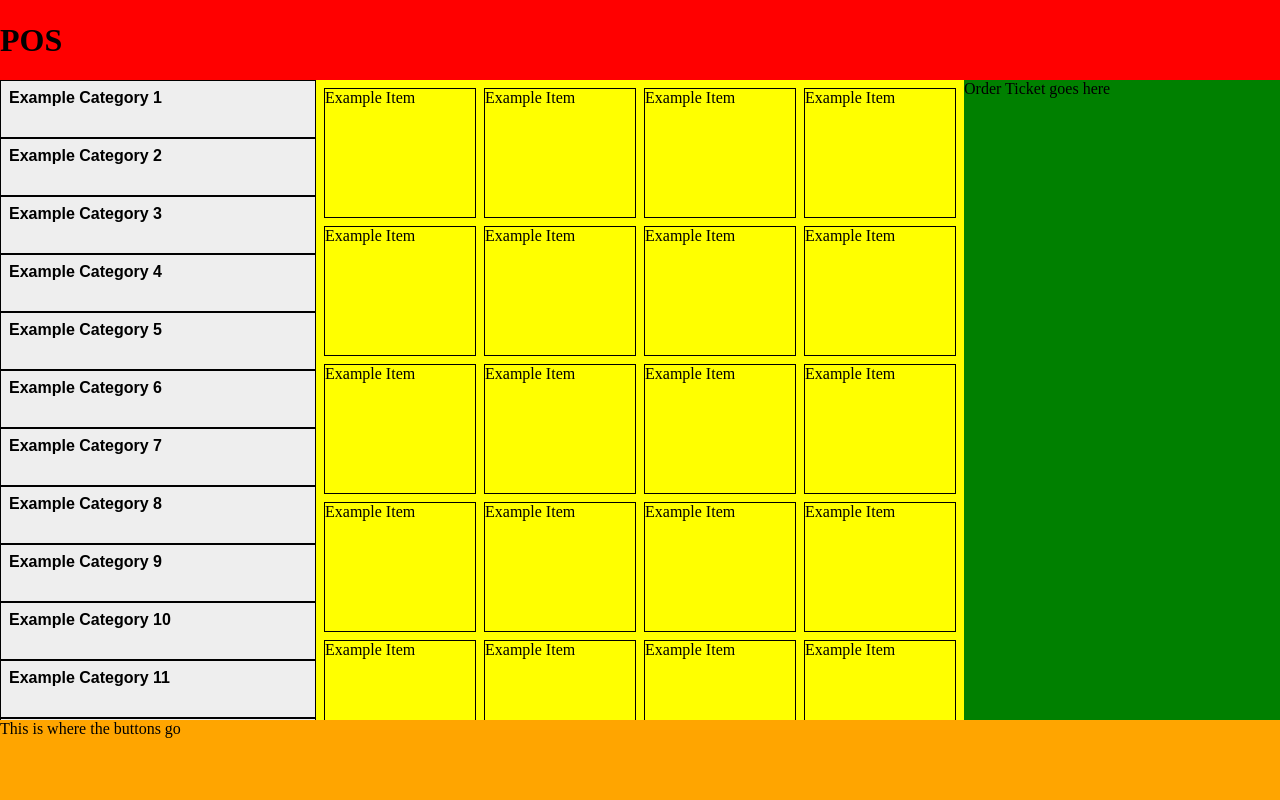
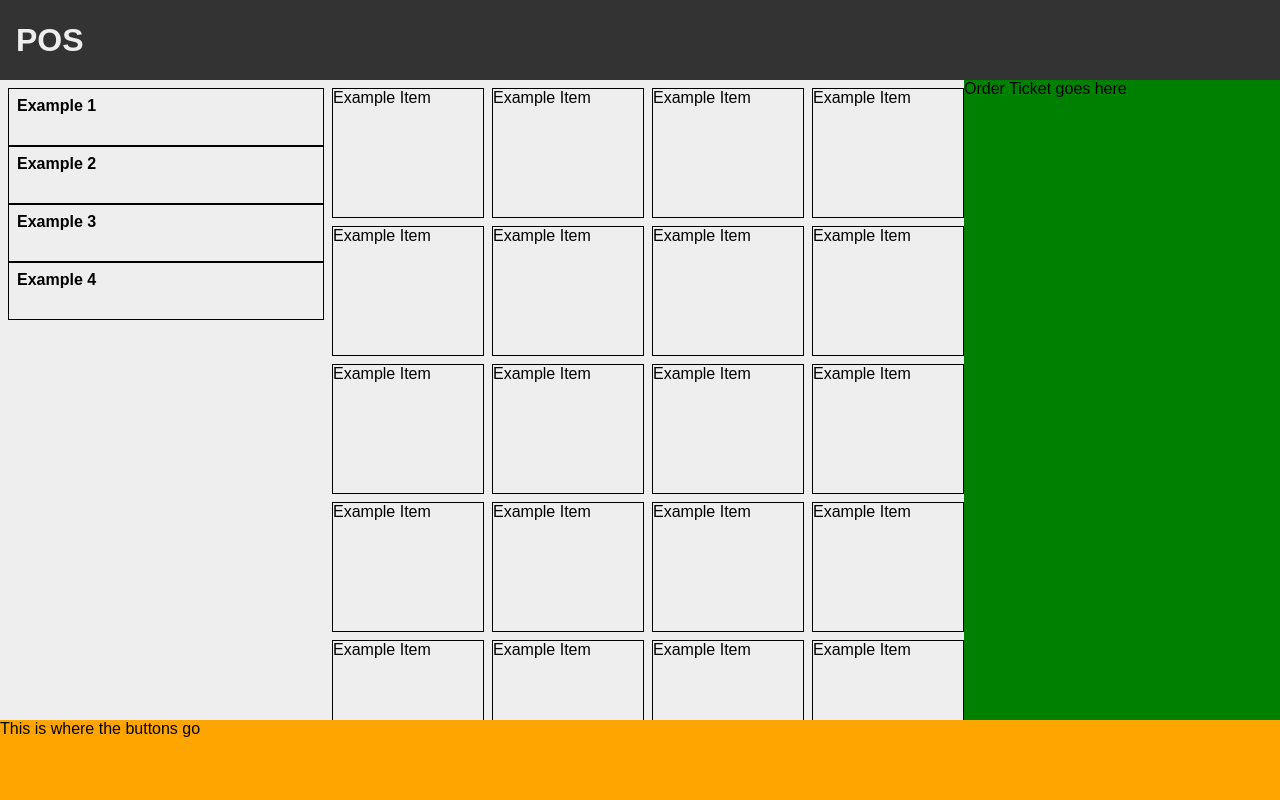
Before and after one commit to gitnamehere/point-of-sale-group-project, a website: page app/public/pos/ordering/index.html in a window 1280 px wide. Drawn offline with Linux system fonts and the light colour scheme.

Commit message:
minor updates

```diff
--- a/app/public/pos/ordering/script.js
+++ b/app/public/pos/ordering/script.js
@@ -1,11 +1,18 @@
 console.log("Hello World!");
 
-let categories = document.getElementById("categories");
+const categoryList = document.getElementById("categories");
+const itemGrid = document.getElementById("items");
 
-for (let i = 0; i < 25; i++) {
+let categories = ["Example 1", "Example 2", "Example 3", "Example 4"];
+
+for (let i = 0; i < categories.length; i++) {
     let category = document.createElement("div");
     category.className = "category-item"
-    category.textContent = ("Example Category " + (i + 1));
+    category.textContent = categories[i];
 
-    categories.appendChild(category);
+    category.addEventListener("click", () => {
+        alert(`Clicked on Category: ${i + 1}!`);
+    })
+
+    categoryList.appendChild(category);
 }
--- a/app/public/pos/ordering/styles.css
+++ b/app/public/pos/ordering/styles.css
@@ -1,3 +1,7 @@
+* {
+    font-family: sans-serif;
+}
+
 body {
     margin: 0;
     height: 100%;
@@ -15,8 +19,10 @@ body {
     display: flex;
     flex-direction: row;
     align-items: center;
+    padding: 0 16px;
     height: 80px;
-    background-color: red;
+    background-color: #333;
+    color: #EEE;
 }
 
 .bottom {
@@ -31,6 +37,7 @@ body {
 #categories {
     flex: 2;
     flex-direction: column;
+    padding: 8px;
 }
 
 .category-item {
@@ -38,7 +45,6 @@ body {
     border: 1px solid black;
     padding: 8px;
     height: 40px;
-    font-family: sans-serif;
     font-weight: 700;
 }
 
@@ -48,8 +54,7 @@ body {
     /* 4 items per row */
     grid-template-columns: auto auto auto auto;
     grid-gap: 8px;
-    padding: 8px;
-    background-color: yellow;
+    padding: 8px 0;
 }
 
 .item {
```
